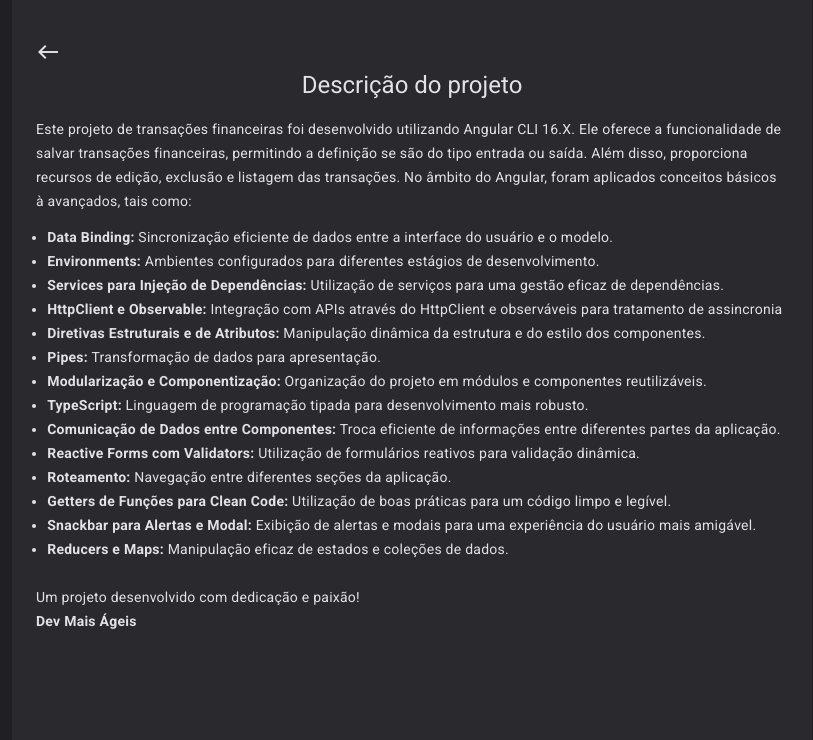
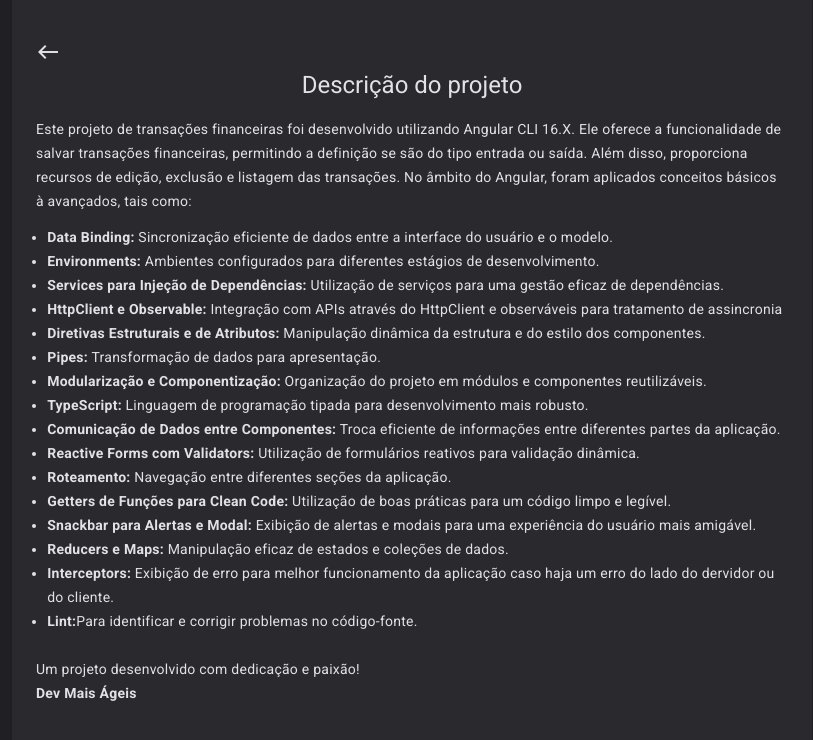
Before and after one commit to alvarobraz/angular-training, an Angular app: page /descricao in a window 1280 px wide. Shown: the top 740 px of the page, without its empty margins (228-1041 px from the left). Built offline with nearby package versions, Linux system fonts and the light colour scheme.

Commit message:
update readme

```diff
--- a/src/app/description/description.component.html
+++ b/src/app/description/description.component.html
@@ -18,6 +18,8 @@
       <li><strong>Getters de Funções para Clean Code:</strong> Utilização de boas práticas para um código limpo e legível.</li>
       <li><strong>Snackbar para Alertas e Modal:</strong> Exibição de alertas e modais para uma experiência do usuário mais amigável.</li>
       <li><strong>Reducers e Maps:</strong> Manipulação eficaz de estados e coleções de dados.</li>
+      <li><strong>Interceptors:</strong> Exibição de erro para melhor funcionamento da aplicação caso haja um erro do lado do dervidor ou do cliente.</li>
+      <li><strong>Lint:</strong>Para identificar e corrigir problemas no código-fonte.</li>
     </ul>
     <p><br>Um projeto desenvolvido com dedicação e paixão!<br><strong>Dev Mais Ágeis</strong></p>
   </div>
```
Also changed, not shown: 1 other file (tests, documents, lock files or other folders).
